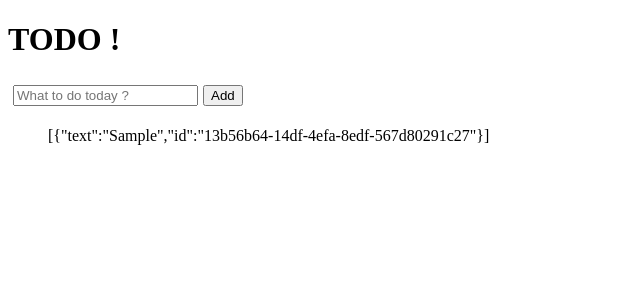
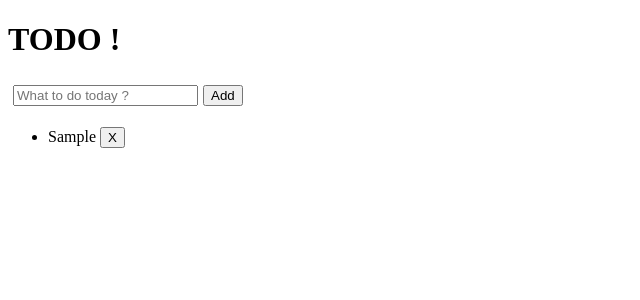
Before and after one commit to OXplakhoa/redux101, a React (Vite) app: page / in a window 1280 px wide. Both pictures are taken after typing "Sample" into the empty fields and a click on the button "Add". Shown: the top 300 px of the page, without its empty margins (0-640 px from the left). Built offline with nearby package versions, Linux system fonts and the light colour scheme.

Commit message:
Add mapDispathchToProps & Render ToDo Component

```diff
--- /dev/null
+++ b/src/components/ToDo.jsx
@@ -0,0 +1,11 @@
+import React from "react";
+
+export default function ToDo({text,id}){ //Need to destructure the props{} so that React know which key belongs to which value
+    return (
+        <div>
+            <li key={id}>
+                {text} <button>X</button>
+            </li>
+        </div>
+    )
+}
--- a/src/routes/Home.jsx
+++ b/src/routes/Home.jsx
@@ -1,6 +1,7 @@
 import { useState } from "react";
 import { connect } from "react-redux";
 import { actionCreators } from "../store";
+import ToDo from "../components/ToDo";
 
 const Home = ({ toDos, addToDo }) => {
     const [text, setText] = useState("");
@@ -30,7 +31,9 @@ const Home = ({ toDos, addToDo }) => {
                 <button type="submit">Add</button>
             </form>
             <ul>
-                {JSON.stringify(toDos)}
+                {toDos.map((todo) => (
+                    <ToDo key={todo.id} {...todo}/>
+                ))}
             </ul>
         </div>
     );
```
